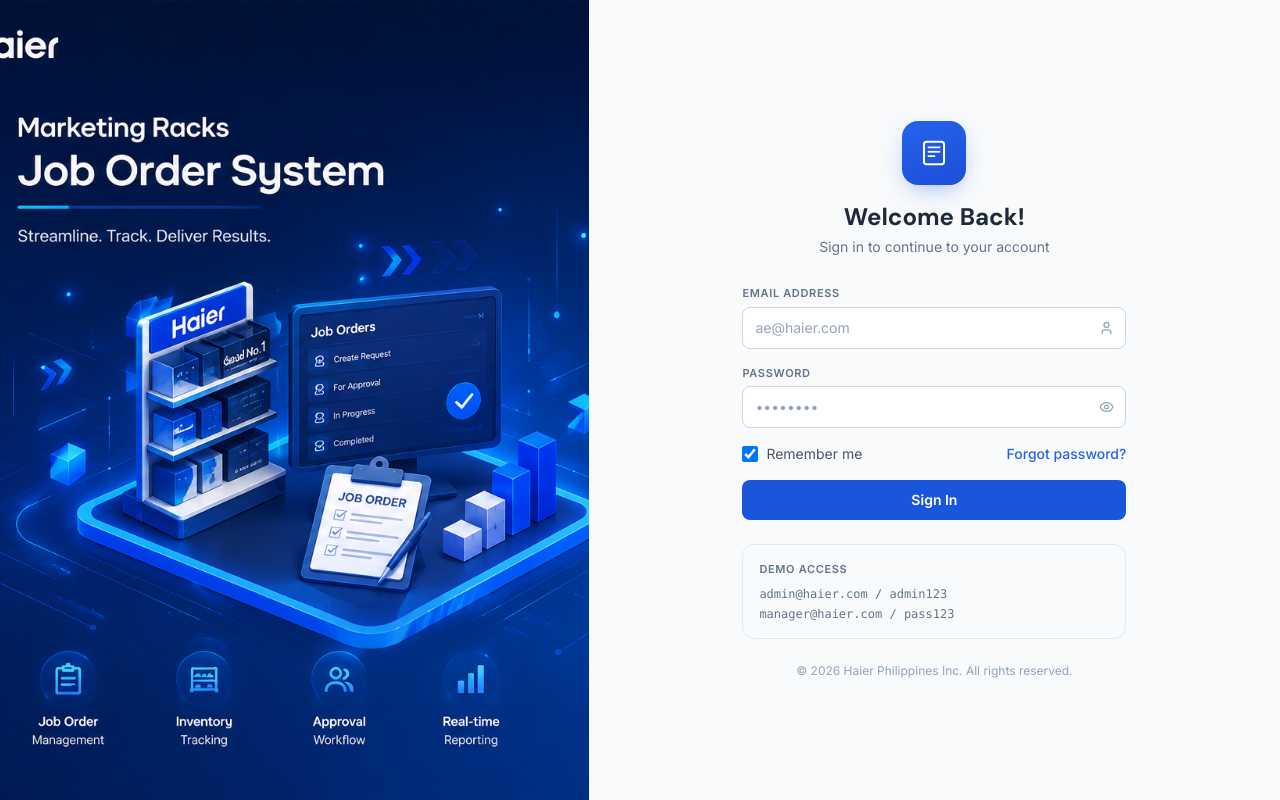
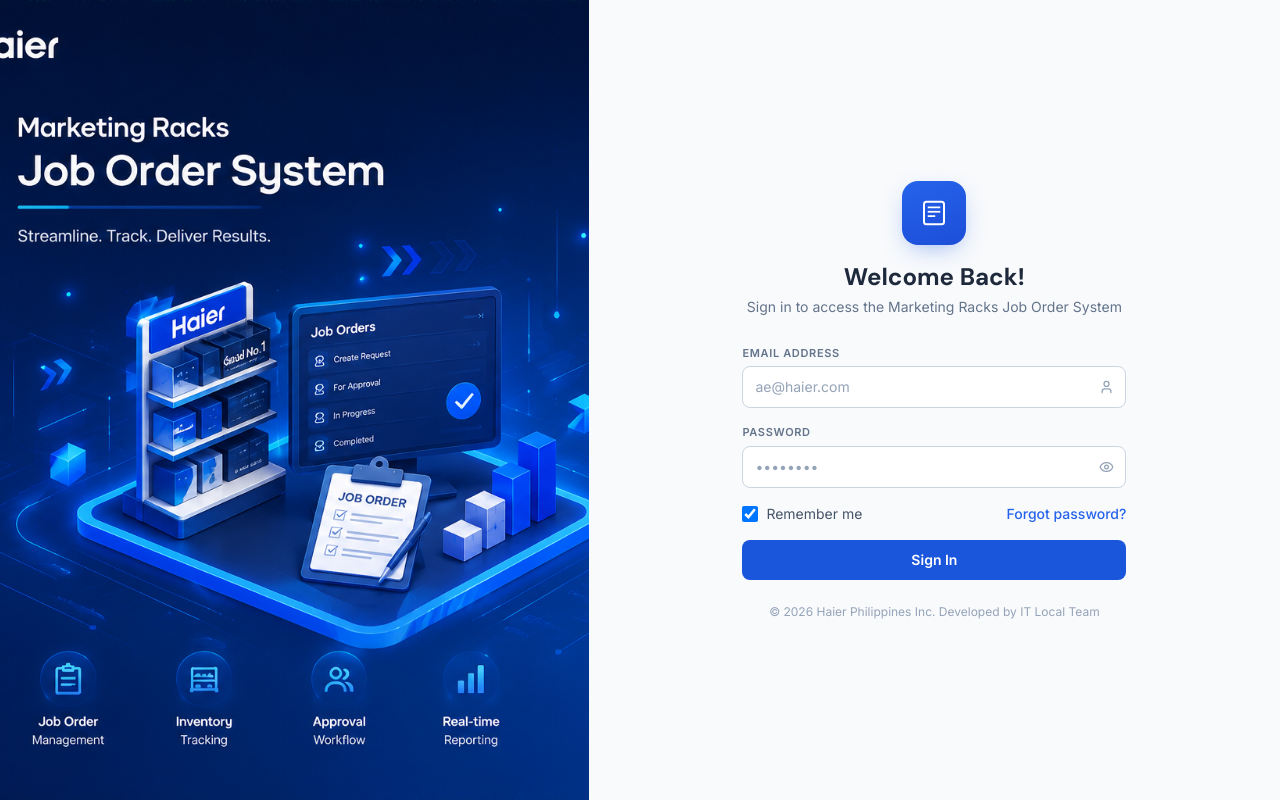
Before and after one commit to Haier-Philippines/marketing-racks-job-order-system, a Next.js app: page /login in a window 1280 px wide. Built offline with nearby package versions, Linux system fonts and the light colour scheme; no server answers.

Commit message:
Update login ui design v2

```diff
--- a/app/login/page.tsx
+++ b/app/login/page.tsx
@@ -95,7 +95,8 @@
               </svg>
             </div>
             <h2 className="text-2xl font-bold text-slate-800 font-display">Welcome Back!</h2>
-            <p className="text-sm text-slate-500 mt-1">Sign in to continue to your account</p>
+            <p className="text-sm text-slate-500 mt-1"> Sign in to access the Marketing
+      Racks Job Order System</p>
           </div>
 
           {error && (
@@ -165,16 +166,17 @@
             </button>
           </form>
 
-          <div className="mt-6 p-4 rounded-xl bg-slate-50 border border-slate-200">
+          {/* <div className="mt-6 p-4 rounded-xl bg-slate-50 border border-slate-200">
             <p className="field-label mb-2">Demo Access</p>
             <div className="space-y-1 text-xs font-mono text-slate-500">
               <p>admin@haier.com / admin123</p>
               <p>manager@haier.com / pass123</p>
             </div>
-          </div>
+          </div> */}
 
           <p className="text-center text-xs text-slate-400 mt-6">
-            © {new Date().getFullYear()} Haier Philippines Inc. All rights reserved.
+            © {new Date().getFullYear()} Haier Philippines Inc.
+Developed by IT Local Team
           </p>
         </div>
       </div>
```
